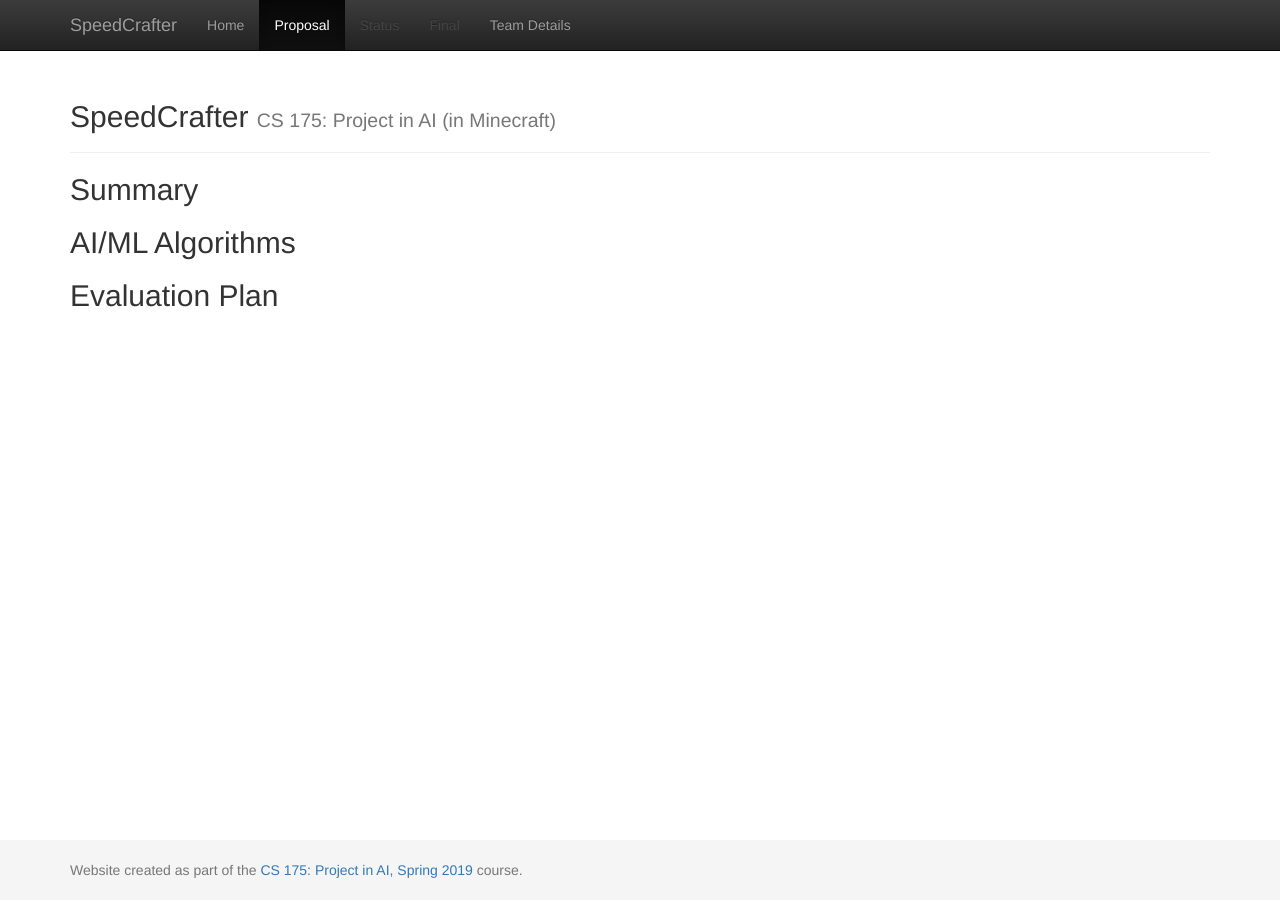
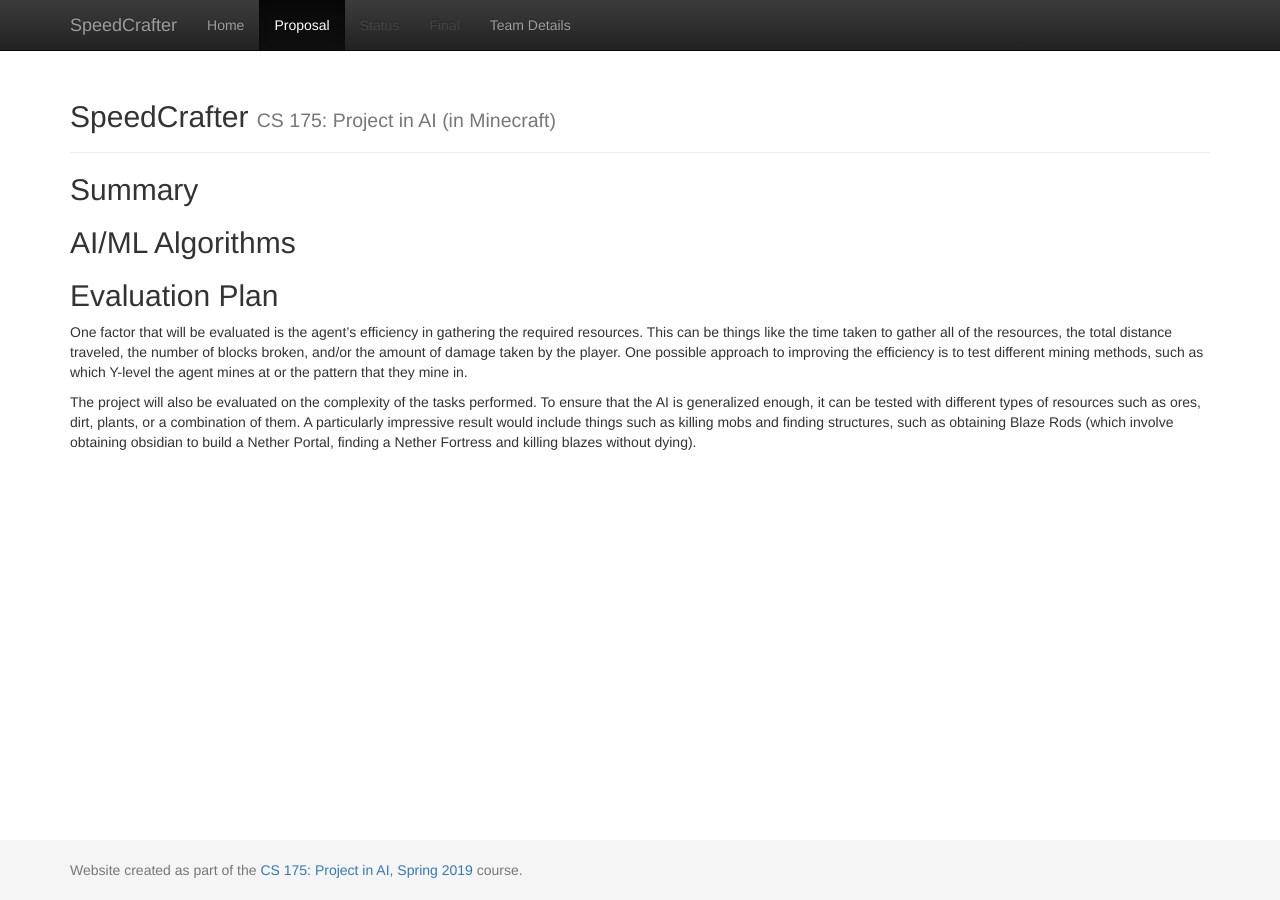
Before and after one commit to jhnguyen521/SpeedCrafter, a Jekyll site: the page built from docs/proposal.md, in a window 1280 px wide. Built offline with Jekyll 4.4.1, drawn with Linux system fonts in a browser that asks for light colours.

Commit message:
Add evaluation plan to proposal

```diff
--- a/docs/proposal.md
+++ b/docs/proposal.md
@@ -8,3 +8,7 @@ title: Proposal
 ## AI/ML Algorithms
 
 ## Evaluation Plan
+
+One factor that will be evaluated is the agent's efficiency in gathering the required resources. This can be things like the time taken to gather all of the resources, the total distance traveled, the number of blocks broken, and/or the amount of damage taken by the player. One possible approach to improving the efficiency is to test different mining methods, such as which Y-level the agent mines at or the pattern that they mine in.
+
+The project will also be evaluated on the complexity of the tasks performed. To ensure that the AI is generalized enough, it can be tested with different types of resources such as ores, dirt, plants, or a combination of them. A particularly impressive result would include things such as killing mobs and finding structures, such as obtaining Blaze Rods (which involve obtaining obsidian to build a Nether Portal, finding a Nether Fortress and killing blazes without dying).
```
